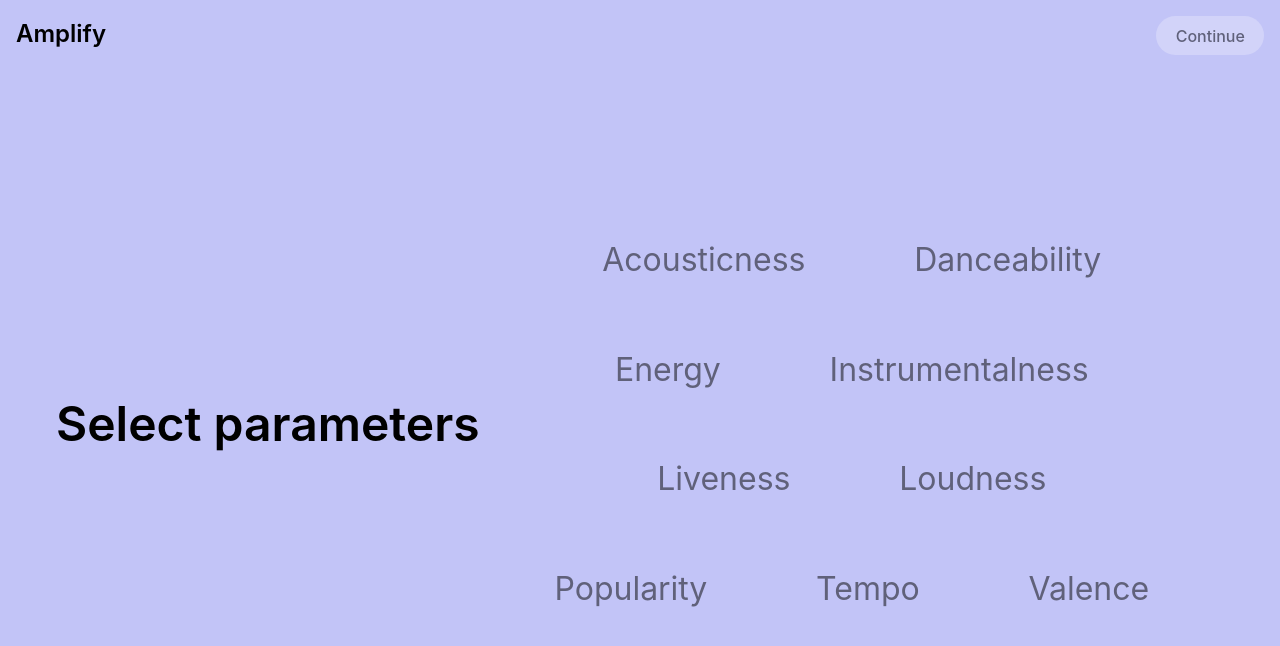
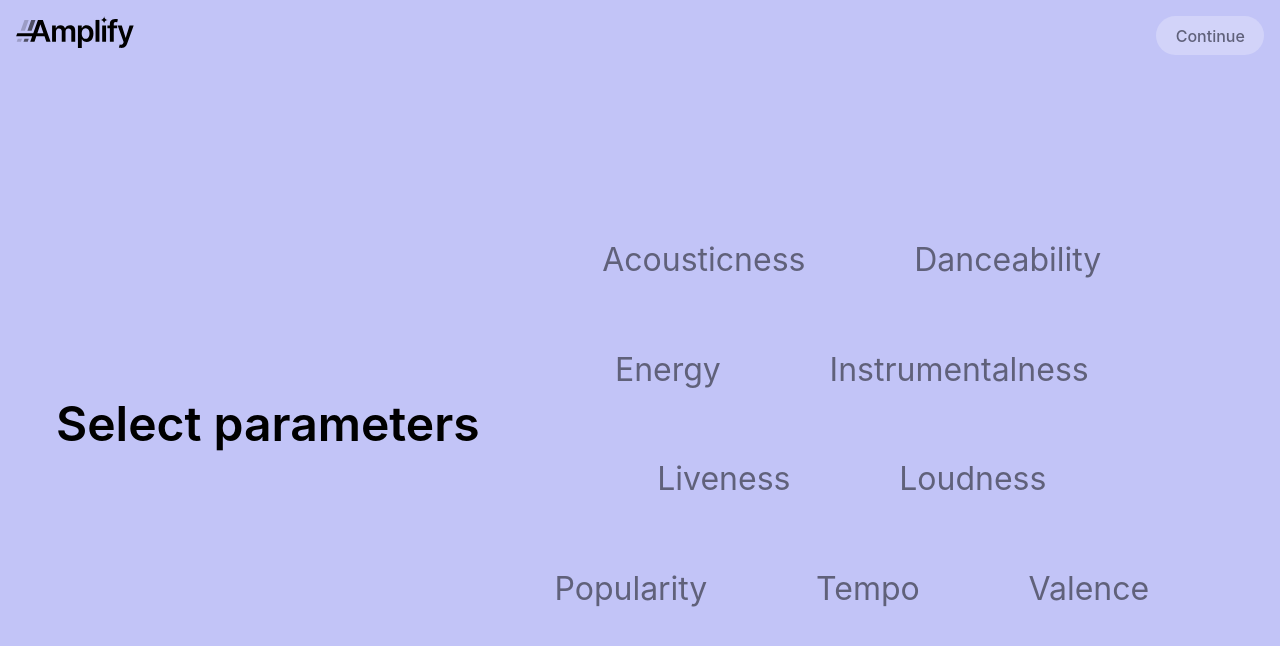
Before and after one commit to cs0320-f23/term-project-thuang49-eswhang-syu66, a React (Vite) app in the folder front/: page /feats in a window 1280 px wide. Shown: the top 646 px of the page. Built offline with nearby package versions, Linux system fonts and the light colour scheme.

Commit message:
feat: added logo:

```diff
--- a/front/src/css/App.css
+++ b/front/src/css/App.css
@@ -40,6 +40,10 @@ nav a#logo {
   width: max-content;
   display: flex;
   font-weight: 600;
+}
+
+#logo img {
+  height: 2em;
 }
 
 .content {
@@ -172,7 +176,6 @@ nav button {
   animation-delay: 2s;
   animation-fill-mode: backwards;
   color: black;
-  /* color: rgb(110, 110, 110); */
 }
 
 @keyframes navButton {
--- a/front/src/css/ResultsPage.css
+++ b/front/src/css/ResultsPage.css
@@ -20,6 +20,11 @@
 .add-to-library-button {
   transition: 1.6s cubic-bezier(0.68, 0.69, 0.03, 1);
   color: white;
+}
+
+#logoAlt {
+  position: absolute;
+  opacity: 0;
 }
 
 .add-to-library-button {
--- a/front/src/pages/DurationPage.tsx
+++ b/front/src/pages/DurationPage.tsx
@@ -2,6 +2,7 @@ import { useNavigate } from "react-router-dom";
 import "../css/DurationPage.css";
 import { useEffect, useState } from "react";
 import { trackResponse } from "../interfaces/trackResponse";
+import logo from "../assets/Logo White.svg";
 
 interface sharedProps {
   seedMap: Map<string, string[]>;
@@ -104,7 +105,8 @@ export function DurationPage(props: sharedProps) {
         <main className="container-fluid">
           <nav className="row flex-nowrap">
             <a id="logo" href="/">
-              <h2>Amplify</h2>
+              {/* <h2>Amplify</h2> */}
+              <img src={logo} alt="Amplify Logo"></img>
             </a>
             <button
               className="continue-button"
--- a/front/src/pages/FeatsPage.tsx
+++ b/front/src/pages/FeatsPage.tsx
@@ -2,6 +2,7 @@ import { useEffect } from "react";
 import { SelectButton } from "../components/SelectButton";
 import "../css/ParamsPage.css";
 import { useNavigate, useSearchParams } from "react-router-dom";
+import logo from "../assets/Logo Black.svg";
 
 interface sharedProps {
   featNames: string[];
@@ -11,10 +12,8 @@ interface sharedProps {
   setAuthToken: React.Dispatch<React.SetStateAction<string>>;
 }
 export function FeatsPage(props: sharedProps) {
-
   const [searchParams] = useSearchParams();
   const authToken = searchParams.get("success");
-
 
   const { featNames } = props;
 
@@ -34,15 +33,14 @@ export function FeatsPage(props: sharedProps) {
 
   useEffect(() => {
     document.body.style.backgroundColor = "#C2C4F7";
-    const logo: HTMLElement | null = document.querySelector("a#logo h2");
-    if (logo) {
-      logo.style.color = "black";
-    }
+    // const logo: HTMLElement | null = document.querySelector("a#logo img");
+    // if (logo) {
+    //   logo.style.color = "black";
+    // }
 
     if (authToken != undefined) {
       props.setAuthToken(authToken);
     }
-
   }, []);
 
   // disables the user from continuing without selecting any feature categories
@@ -59,14 +57,14 @@ export function FeatsPage(props: sharedProps) {
     }
   }, [featNames]);
 
-
   return (
     <>
       <body>
         <main className="container-fluid">
           <nav className="row flex-nowrap">
             <a id="logo" href="/">
-              <h2>Amplify</h2>
+              {/* <h2>Amplify</h2> */}
+              <img src={logo} alt="Amplify Logo"></img>
             </a>
             <button
               className="continue-button"
--- a/front/src/pages/HomePage.tsx
+++ b/front/src/pages/HomePage.tsx
@@ -2,6 +2,7 @@ import "../css/App.css";
 import { useState, useEffect } from "react";
 import MusicGraph from "../components/MusicGraph";
 import { InitialAuth } from "../endpoints/InitialAuth";
+import logo from "../assets/Logo White.svg";
 
 export function HomePage() {
   // checking for the presence of an authentication token
@@ -160,7 +161,8 @@ export function HomePage() {
         <main className="container-fluid">
           <nav className="row flex-nowrap">
             <a id="logo" href="/">
-              <h2>Amplify</h2>
+              {/* <h2>Amplify</h2> */}
+              <img src={logo} alt="Amplify Logo"></img>
             </a>
             <div>
               <InitialAuth />
--- a/front/src/pages/ResultsPage.tsx
+++ b/front/src/pages/ResultsPage.tsx
@@ -4,6 +4,8 @@ import { trackResponse } from "../interfaces/trackResponse";
 import { featuresResponse } from "../interfaces/featuresResponse";
 import domtoimage from "dom-to-image";
 import "../css/ResultsPage.css";
+import logo from "../assets/Logo White.svg";
+import logoBlack from "../assets/Logo Black.svg";
 
 interface sharedProps {
   returnedTracks: trackResponse[];
@@ -191,11 +193,16 @@ export function ResultsPage(props: sharedProps) {
         loadingContent.style.opacity = "0";
       }
 
-      const logo: HTMLElement | null = document.querySelector("a#logo h2");
-      if (logo) {
-        logo.style.color = "black";
+      const logo: HTMLImageElement | null =
+        document.querySelector("a#logo img");
+      const logo2: HTMLImageElement | null = document.querySelector("#logoAlt");
+      if (logo && logo2) {
+        logo.style.opacity = "0";
+        logo2.style.opacity = "1";
         logo.style.transition = "1.6s cubic-bezier(0.68, 0.69, 0.03, 1)";
+        logo2.style.transition = "1.6s cubic-bezier(0.68, 0.69, 0.03, 1)";
       }
+
       const addToLibButton: HTMLElement | null = document.querySelector(
         ".add-to-library-button"
       );
@@ -314,7 +321,9 @@ export function ResultsPage(props: sharedProps) {
         <main className="container-fluid">
           <nav className="row flex-nowrap">
             <a id="logo" href="/">
-              <h2>Amplify</h2>
+              {/* <h2>Amplify</h2> */}
+              <img src={logo} alt="Amplify Logo"></img>
+              <img id="logoAlt" src={logoBlack} alt="Amplify Logo"></img>
             </a>
             <button
               className="add-to-library-button"
--- a/front/src/pages/SeedsPage.tsx
+++ b/front/src/pages/SeedsPage.tsx
@@ -2,6 +2,7 @@ import { useNavigate } from "react-router-dom";
 import { SelectButton } from "../components/SelectButton";
 import { useEffect } from "react";
 import "../css/ParamsPage.css";
+import logo from "../assets/Logo Black.svg";
 
 interface sharedProps {
   seedNames: string[];
@@ -15,10 +16,10 @@ export function SeedsPage(props: sharedProps) {
 
   useEffect(() => {
     document.body.style.backgroundColor = "#B8DDF9";
-    const logo: HTMLElement | null = document.querySelector("a#logo h2");
-    if (logo) {
-      logo.style.color = "black";
-    }
+    // const logo: HTMLElement | null = document.querySelector("a#logo h2");
+    // if (logo) {
+    //   logo.style.color = "black";
+    // }
   }, []);
 
   /**
@@ -43,7 +44,8 @@ export function SeedsPage(props: sharedProps) {
         <main className="container-fluid">
           <nav className="row flex-nowrap">
             <a id="logo" href="/">
-              <h2>Amplify</h2>
+              {/* <h2>Amplify</h2> */}
+              <img src={logo} alt="Amplify Logo"></img>
             </a>
             <button
               className="continue-button"
--- a/front/src/pages/SelectFeatsPage.tsx
+++ b/front/src/pages/SelectFeatsPage.tsx
@@ -2,6 +2,7 @@ import { useNavigate } from "react-router-dom";
 import { Slider } from "../components/Slider";
 import { useEffect } from "react";
 import "../css/SelectPage.css";
+import logo from "../assets/Logo White.svg";
 
 interface sharedProps {
   featNames: string[];
@@ -21,7 +22,8 @@ export function SelectFeatsPage(props: sharedProps) {
         <main className="container-fluid">
           <nav className="row flex-nowrap">
             <a id="logo" href="/">
-              <h2>Amplify</h2>
+              {/* <h2>Amplify</h2> */}
+              <img src={logo} alt="Amplify Logo"></img>
             </a>
             <button
               className="continue-button toggle"
--- a/front/src/pages/SelectSeedsPage.tsx
+++ b/front/src/pages/SelectSeedsPage.tsx
@@ -3,6 +3,7 @@ import { SearchBox } from "../components/SearchBox";
 import { SelectedItems } from "../components/SelectedItems";
 import { useNavigate } from "react-router-dom";
 import "../css/SelectPage.css";
+import logo from "../assets/Logo White.svg";
 
 interface sharedProps {
   seedNames: string[];
@@ -64,7 +65,8 @@ export function SelectSeedsPage(props: sharedProps) {
         <main className="container-fluid">
           <nav className="row flex-nowrap">
             <a id="logo" href="/">
-              <h2>Amplify</h2>
+              {/* <h2>Amplify</h2> */}
+              <img src={logo} alt="Amplify Logo"></img>
             </a>
             <button
               className="continue-button"
```
Also changed, not shown: front/src/assets/Logo Black.svg (added), front/src/assets/Logo White.svg (added).
